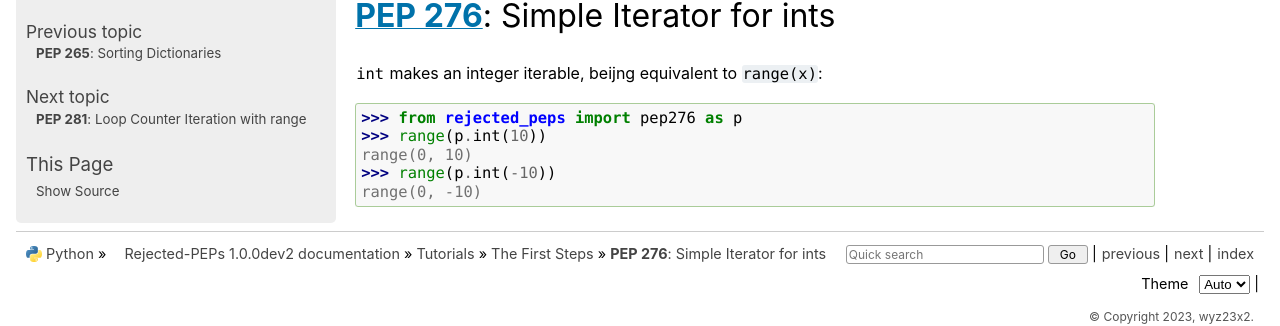
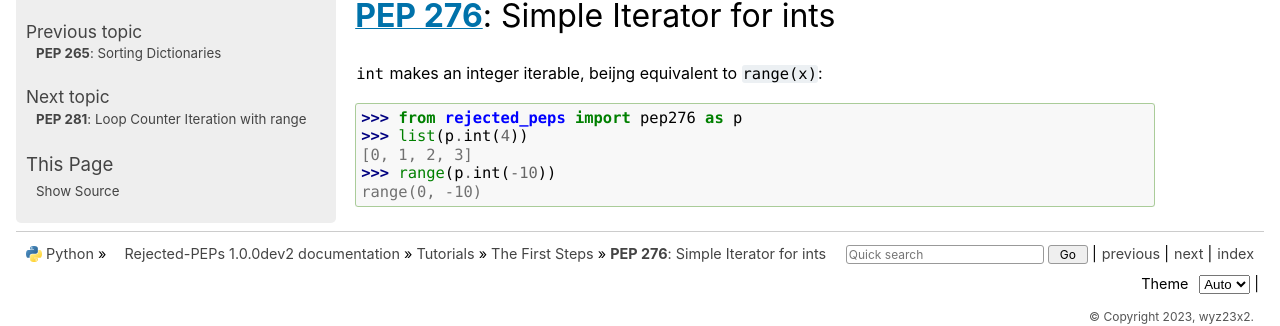
Before and after one commit to wyz23x2/rejected-peps, a Sphinx documentation site: the page built from docs/guides/pep276.rst, in a window 1280 px wide. Shown: the part 113-439 px from the top of the page. Built offline with Sphinx 7.4.7, drawn with Linux system fonts in a browser that asks for light colours.

Commit message:
Update docs

```diff
--- a/docs/guides/pep276.rst
+++ b/docs/guides/pep276.rst
@@ -6,7 +6,7 @@
 :class:`.int` makes an integer iterable, beijng equivalent to ``range(x)``::
 
     >>> from rejected_peps import pep276 as p
-    >>> range(p.int(10))
-    range(0, 10)
+    >>> list(p.int(4))
+    [0, 1, 2, 3]
     >>> range(p.int(-10))
     range(0, -10)
```
